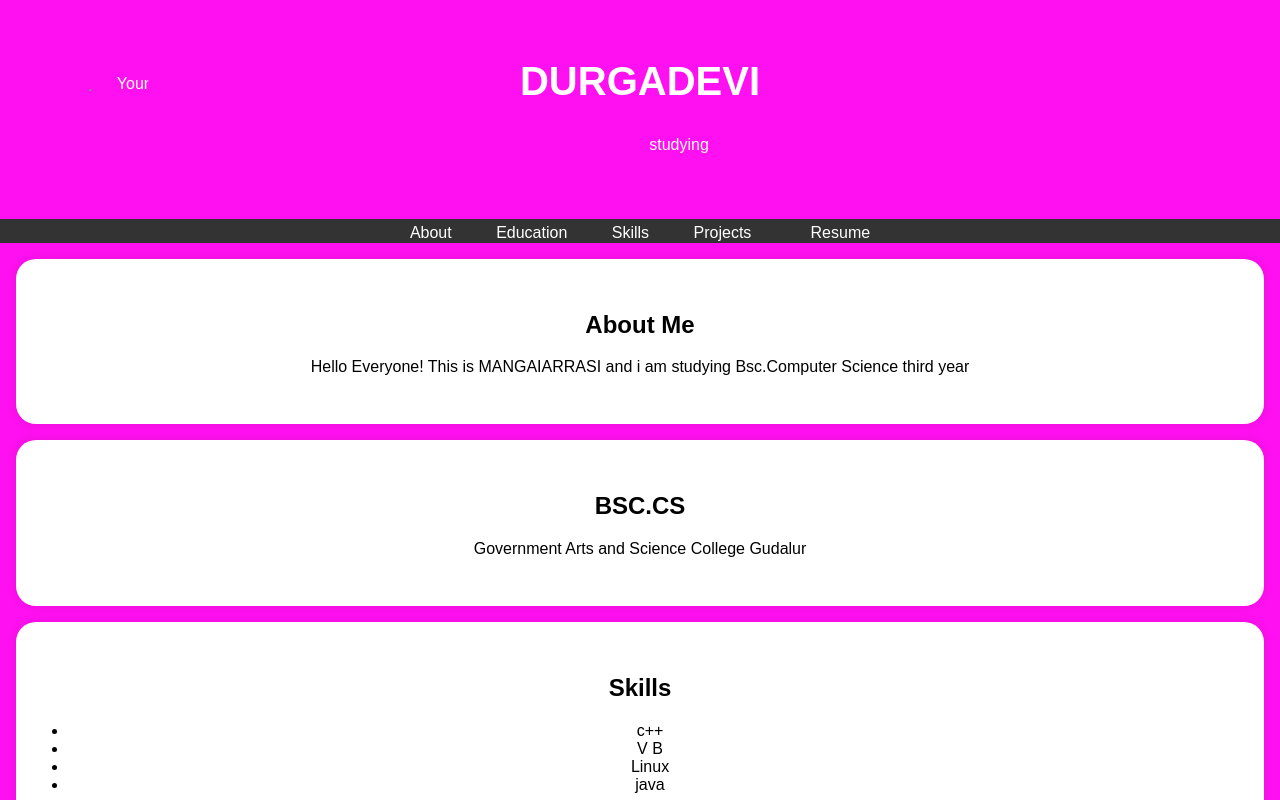
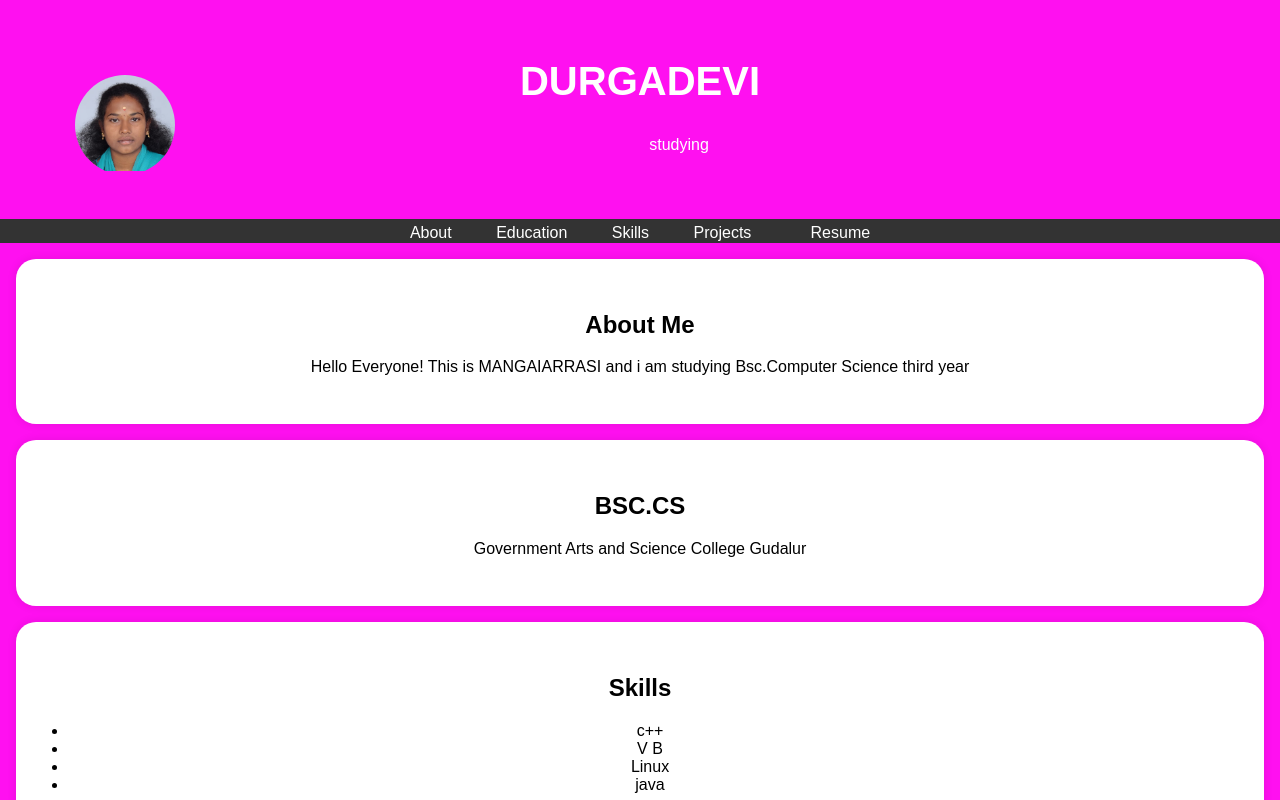
Before and after one commit to Mangaiarrasi/Digitalportfolio, a plain HTML site: page index.html in a window 1280 px wide. Shown: the top 800 px of the page. Drawn offline with Linux system fonts and the light colour scheme; the site is published under a folder, as on GitHub Pages, so addresses that start at the root find nothing.

Commit message:
Update and rename index (3).html to index.html

```diff
--- a/index (3).html
+++ b/index.html
@@ -91,7 +91,7 @@
            <div class="header-content">
              <!-- Add your profile picture here -->
                <h1>DURGADEVI</h1></h1>
-         <img src="/IMG-20231027-WA0000.jpg" alt="Your" class="profile-picture">
+         <img src="IMG-20231027-WA0000.jpg" alt="Your" class="profile-picture">
              <p>ㅤㅤㅤㅤㅤ  studying</p>
 
            </div>
```
